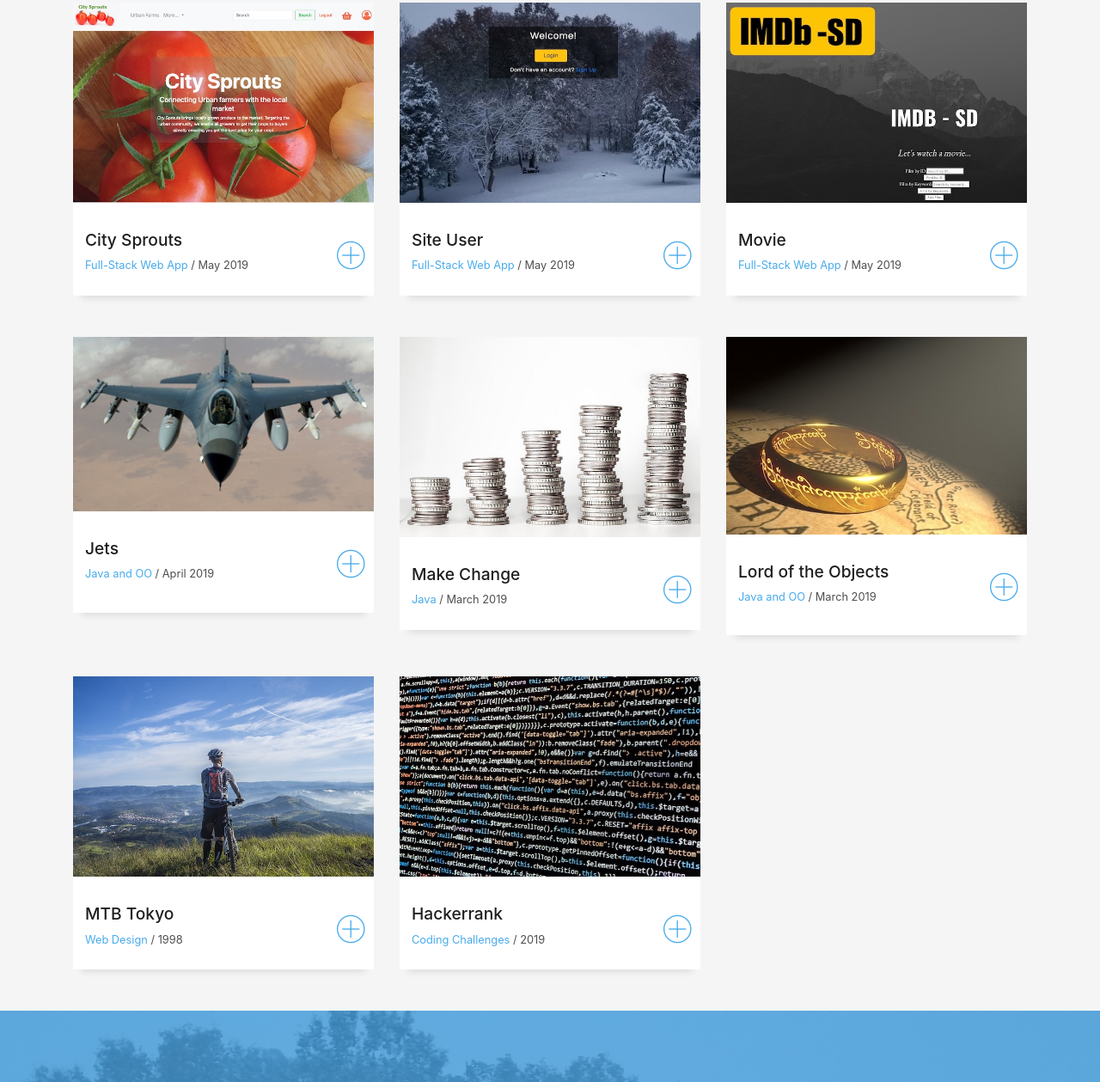
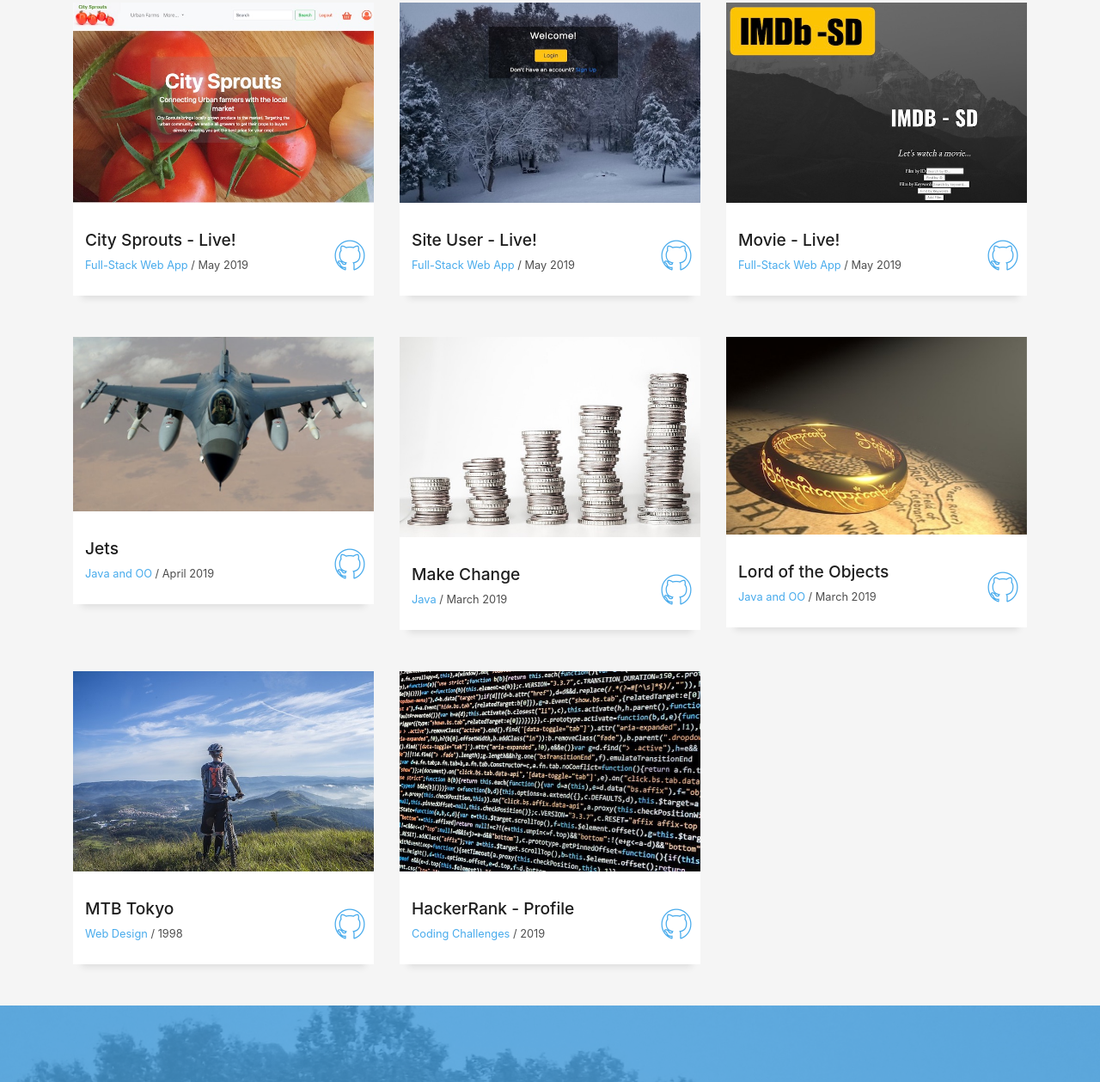
Before and after one commit to robrides/PersonalSite, a plain HTML site: page html/index.html in a window 1280 px wide. Shown: the part 3481-4740 px from the top of the page at 86% size. Drawn offline with Linux system fonts and the light colour scheme; files whose address does not match are found by name.

Commit message:
Updated index.html portfolio section with GitHub icon and links

```diff
--- a/html/index.html
+++ b/html/index.html
@@ -368,14 +368,14 @@
                     <div class="work-content">
                       <div class="row">
                         <div class="col-sm-8">
-                          <h2 class="w-title"><a href="http://citysprouts.robcodes.pro" target="_blank">City Sprouts</a></h2>
+                          <h2 class="w-title"><a href="http://citysprouts.robcodes.pro" target="_blank">City Sprouts - Live!</a></h2>
                           <div class="w-more">
                             <span class="w-ctegory">Full-Stack Web App</span> / <span class="w-date">May 2019</span>
                           </div>
                         </div>
                         <div class="col-sm-4">
                           <div class="w-like">
-                            <span class="ion-ios-plus-outline"></span>
+                            <a href="https://github.com/robrides/MidtermProject" target="_blank"><span class="ion-social-github-outline"></span></a>
                           </div>
                         </div>
                       </div>
@@ -393,14 +393,14 @@
                     <div class="work-content">
                       <div class="row">
                         <div class="col-sm-8">
-                          <h2 class="w-title"><a href="http://siteuser.robcodes.pro" target="_blank">Site User</a></h2>
+                          <h2 class="w-title"><a href="http://siteuser.robcodes.pro" target="_blank">Site User - Live!</a></h2>
                           <div class="w-more">
                             <span class="w-ctegory">Full-Stack Web App</span> / <span class="w-date">May 2019</span>
                           </div>
                         </div>
                         <div class="col-sm-4">
                           <div class="w-like">
-                            <span class="ion-ios-plus-outline"></span>
+                            <a href="https://github.com/robrides/JPACRUDProject" target="_blank"><span class="ion-social-github-outline"></span></a>
                           </div>
                         </div>
                       </div>
@@ -417,14 +417,14 @@
               <div class="work-content">
                 <div class="row">
                   <div class="col-sm-8">
-                    <h2 class="w-title"><a href="http://movie.robcodes.pro" target="_blank">Movie</a></h2>
+                    <h2 class="w-title"><a href="http://movie.robcodes.pro" target="_blank">Movie - Live!</a></h2>
                     <div class="w-more">
                       <span class="w-ctegory">Full-Stack Web App</span> / <span class="w-date">May 2019</span>
                     </div>
                   </div>
                   <div class="col-sm-4">
                     <div class="w-like">
-                      <span class="ion-ios-plus-outline"></span>
+                      <a href="https://github.com/robrides/SpringMVCFilmCRUD" target="_blank"><span class="ion-social-github-outline"></span></a>
                     </div>
                   </div>
                 </div>
@@ -432,6 +432,7 @@
             </a>
           </div>
         </div>
+
         <div class="col-md-4">
           <div class="work-box">
             <a href="img/work-2.jpg" data-lightbox="gallery-mf">
@@ -441,14 +442,14 @@
               <div class="work-content">
                 <div class="row">
                   <div class="col-sm-8">
-                    <h2 class="w-title"><a href="https://github.com/robrides/JetsProject" target="_blank">Jets</a></h2>
+                    <h2 class="w-title"><a href="https://github.com/robrides/JetsProject">Jets</a></h2>
                     <div class="w-more">
-                      <span class="w-ctegory">Java and OO</span> / <span class="w-date">April 2019<br><br></span>
+                      <span class="w-ctegory">Java and OO</span> / <span class="w-date">April 2019</span>
                     </div>
                   </div>
                   <div class="col-sm-4">
                     <div class="w-like">
-                      <span class="ion-ios-plus-outline"></span>
+                      <a href="https://github.com/robrides/JetsProject" target="_blank"><span class="ion-social-github-outline"></span></a>
                     </div>
                   </div>
                 </div>
@@ -465,14 +466,14 @@
               <div class="work-content">
                 <div class="row">
                   <div class="col-sm-8">
-                    <h2 class="w-title"><a href="https://github.com/robrides/MakeChangeProject" target="_blank">Make Change</a></h2>
+                    <h2 class="w-title"><a href="https://github.com/robrides/MakeChangeProject">Make Change</a></h2>
                     <div class="w-more">
                       <span class="w-ctegory">Java</span> / <span class="w-date">March 2019</span>
                     </div>
                   </div>
                   <div class="col-sm-4">
                     <div class="w-like">
-                      <span class="ion-ios-plus-outline"></span>
+                      <a href="https://github.com/robrides/MakeChangeProject" target="_blank"><span class="ion-social-github-outline"></span></a>
                     </div>
                   </div>
                 </div>
@@ -489,14 +490,14 @@
               <div class="work-content">
                 <div class="row">
                   <div class="col-sm-8">
-                    <h2 class="w-title"><a href="https://github.com/robrides/LordOfTheObjects" target="_blank">Lord of the Objects</a></h2>
+                    <h2 class="w-title"><a href="https://github.com/robrides/LordOfTheObjects">Lord of the Objects</a></h2>
                     <div class="w-more">
-                      <span class="w-ctegory">Java and OO</span> / <span class="w-date">March 2019<br><br></span>
+                      <span class="w-ctegory">Java and OO</span> / <span class="w-date">March 2019</span>
                     </div>
                   </div>
                   <div class="col-sm-4">
                     <div class="w-like">
-                      <span class="ion-ios-plus-outline"></span>
+                      <a href="https://github.com/robrides/LordOfTheObjects" target="_blank"><span class="ion-social-github-outline"></span></a>
                     </div>
                   </div>
                 </div>
@@ -514,14 +515,14 @@
               <div class="work-content">
                 <div class="row">
                   <div class="col-sm-8">
-                    <h2 class="w-title"><a href="https://github.com/robrides/mountainbiketokyo" target="_blank">MTB Tokyo</a></h2>
+                    <h2 class="w-title"><a href="https://github.com/robrides/mountainbiketokyo">MTB Tokyo</a></h2>
                     <div class="w-more">
                       <span class="w-ctegory">Web Design</span> / <span class="w-date">1998</span>
                     </div>
                   </div>
                   <div class="col-sm-4">
                     <div class="w-like">
-                      <span class="ion-ios-plus-outline"></span>
+                      <a href="https://github.com/robrides/mountainbiketokyo" target="_blank"><span class="ion-social-github-outline"></span></a>
                     </div>
                   </div>
                 </div>
@@ -538,14 +539,14 @@
               <div class="work-content">
                 <div class="row">
                   <div class="col-sm-8">
-                    <h2 class="w-title"><a href="https://www.hackerrank.com/rob_lounsbury" target="_blank">Hackerrank</a></h2>
+                    <h2 class="w-title"><a href="https://www.hackerrank.com/rob_lounsbury" target="_blank">HackerRank - Profile</a></h2>
                     <div class="w-more">
                       <span class="w-ctegory">Coding Challenges</span> / <span class="w-date">2019</span>
                     </div>
                   </div>
                   <div class="col-sm-4">
                     <div class="w-like">
-                      <span class="ion-ios-plus-outline"></span>
+                      <a href="https://github.com/robrides/Hackerrank-30-Days-of-Code" target="_blank"><span class="ion-social-github-outline"></span></a>
                     </div>
                   </div>
                 </div>
```
